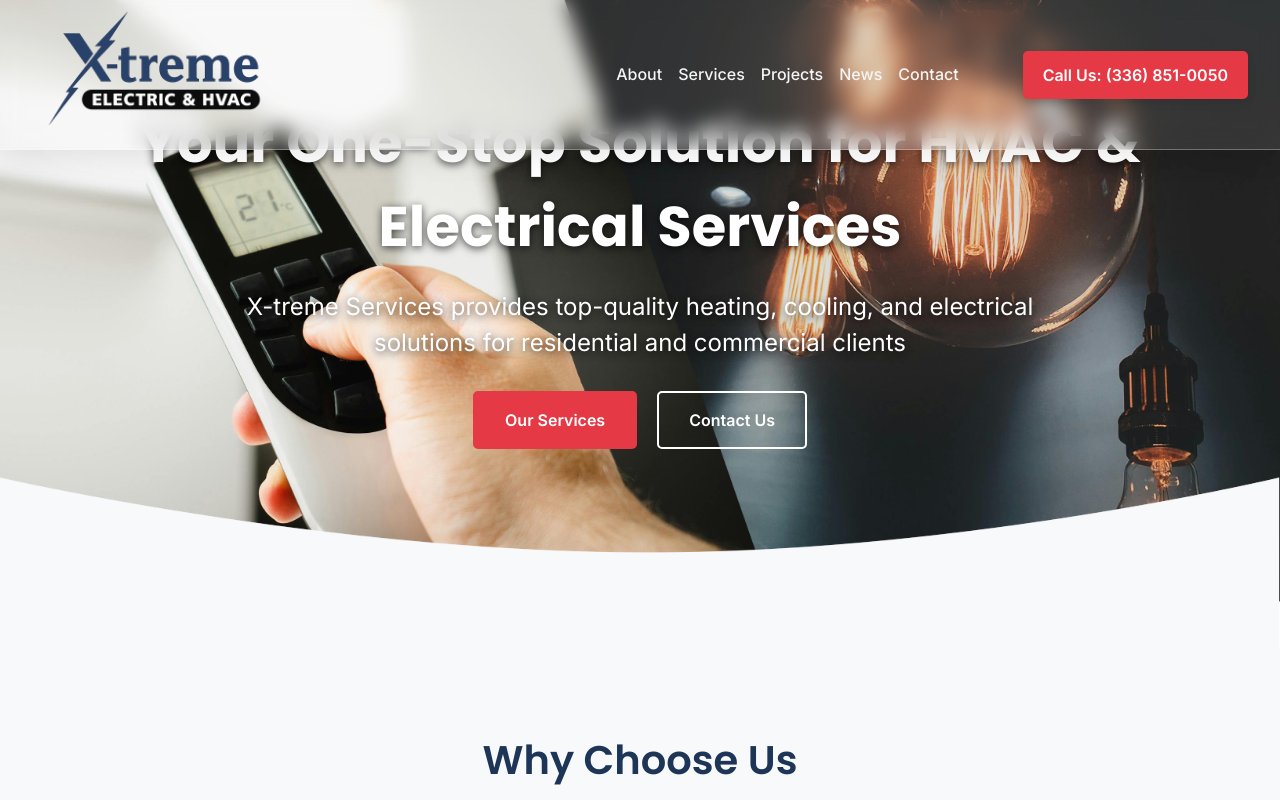
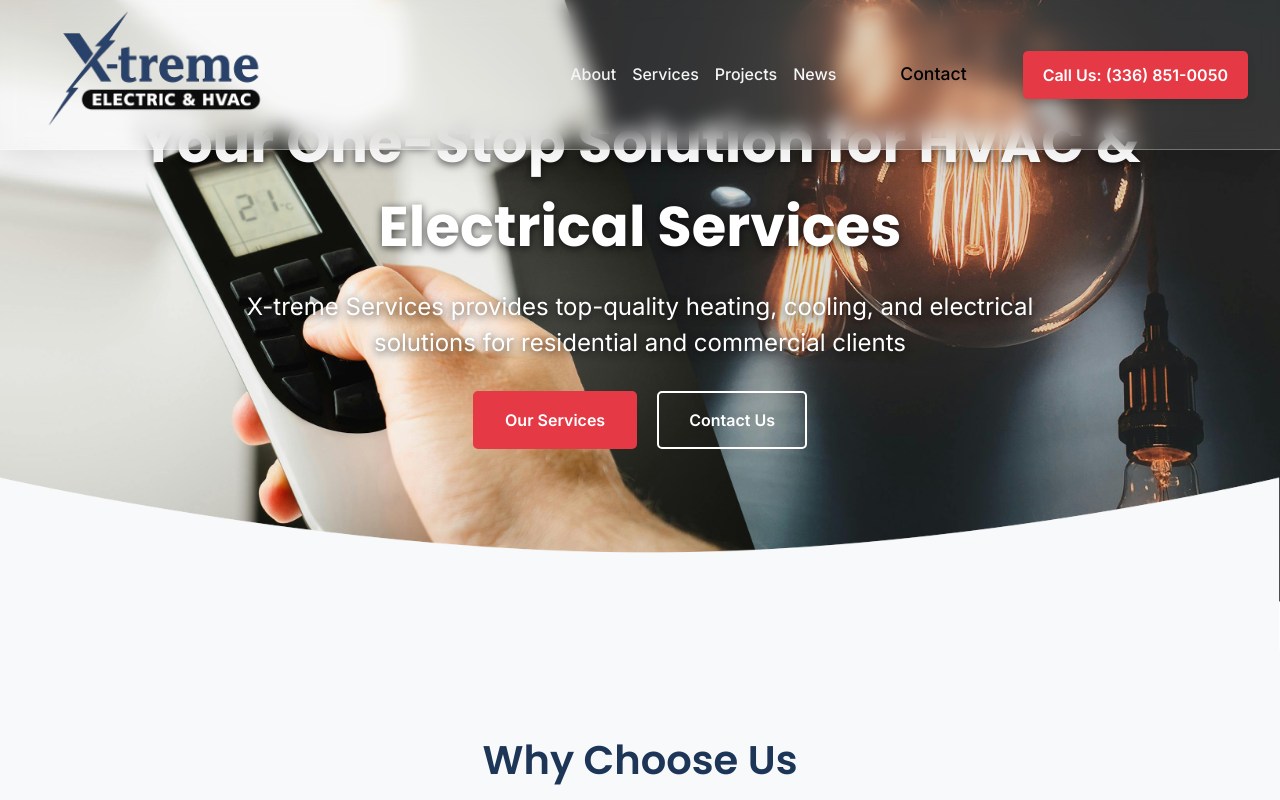
Before and after one commit to jose-v/x-tremeservices, a React (Create React App) app: page / in a window 1280 px wide. Built offline with nearby package versions, Linux system fonts and the light colour scheme.

Commit message:
Fixed contact link scroll behavior in navbar

```diff
--- a/src/components/Navbar.js
+++ b/src/components/Navbar.js
@@ -88,7 +88,18 @@ const PhoneNumber = styled.a`
   }
 `;
 
-function Navbar() {
+const Navbar = () => {
+  const scrollToContact = (e) => {
+    e.preventDefault();
+    const contactSection = document.getElementById('contact');
+    if (contactSection) {
+      contactSection.scrollIntoView({ behavior: 'smooth' });
+    } else {
+      // If we're not on the home page, go to home page first then scroll
+      window.location.href = '/#contact';
+    }
+  };
+
   return (
     <Nav>
       <NavContainer>
@@ -100,12 +111,12 @@ function Navbar() {
           <NavLinkStyled to="/services">Services</NavLinkStyled>
           <NavLinkStyled to="/projects">Projects</NavLinkStyled>
           <NavLinkStyled to="/news">News</NavLinkStyled>
-          <NavLinkStyled to="/#contact">Contact</NavLinkStyled>
+          <NavLinkStyled as="a" href="#contact" onClick={scrollToContact}>Contact</NavLinkStyled>
           <PhoneNumber href="tel:3368510050">Call Us: (336) 851-0050</PhoneNumber>
         </NavItems>
       </NavContainer>
     </Nav>
   );
-}
+};
 
 export default Navbar;
```
